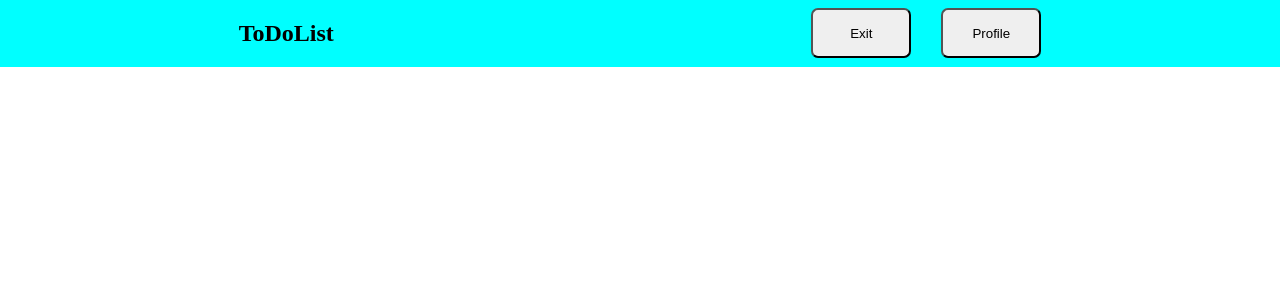
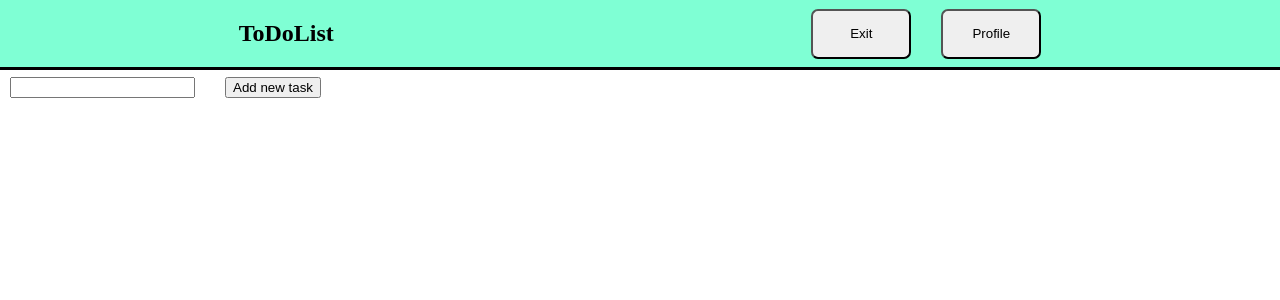
Before and after one commit to CapEugene/todolist, a React (Vite) app: page / in a window 1280 px wide. Shown: the top 300 px of the page. Built offline with nearby package versions, Linux system fonts and the light colour scheme.

Commit message:
Some .css changes + added task

```diff
--- a/src/main.css
+++ b/src/main.css
@@ -4,9 +4,3 @@ html, body {
     width: 100%;
     height: 100%;
 }
-
-#root {
-    display: flex;
-    flex-direction: column;
-    min-height: 100vh;
-}
--- a/src/main.jsx
+++ b/src/main.jsx
@@ -1,12 +1,10 @@
 import { StrictMode } from 'react'
 import { createRoot } from 'react-dom/client'
 import MainPage from './todolist/todolist'
-import Navbar from './navbar/navbar'
 import './main.css';
 
 createRoot(document.getElementById('root')).render(
   <StrictMode>
-    <Navbar />
     <MainPage />
   </StrictMode>,
 )
--- a/src/navbar/navbar.css
+++ b/src/navbar/navbar.css
@@ -1,10 +1,12 @@
 .navbar{
     display: flex;
-    background-color: aqua;
+    height: 67px;
+    background-color: aquamarine;
     align-items: center;
     justify-content: space-around;
     position: fixed;
     width: 100%;
+    border-bottom: solid;
 }
 
 .buttons{
--- /dev/null
+++ b/src/task/task.jsx
@@ -0,0 +1,5 @@
+function Task() {
+
+}
+
+export default Task;
--- /dev/null
+++ b/src/todolist/todolist.css
@@ -0,0 +1,15 @@
+.flex-container {
+    display: flex;
+    flex-direction: column;
+    padding-top: 67px;
+    min-height: 100vh;
+}
+
+.task-create {
+    padding-top: 10px;
+    padding-left: 10px;
+}
+
+.tasks-container {
+    display: flex;
+}
--- a/src/todolist/todolist.jsx
+++ b/src/todolist/todolist.jsx
@@ -1,4 +1,6 @@
-
+import Navbar from '../navbar/navbar';
+import './todolist.css';
+import Task from '../task/task';
 
 function MainPage() {
 
@@ -6,7 +8,20 @@ function MainPage() {
 
     return (
         <>
-            <h1>Hello World!</h1>
+            <Navbar />
+            <div className='flex-container'>
+
+                <div className='task-create'>
+                    <div className='buttons'>
+                        <input></input>
+                        <button>Add new task</button>
+                    </div>
+                </div>
+
+                <div className='tasks-container'>
+
+                </div>
+            </div>
         </>
     );
 }
```
Also changed, not shown: src/task/task.css (added).
